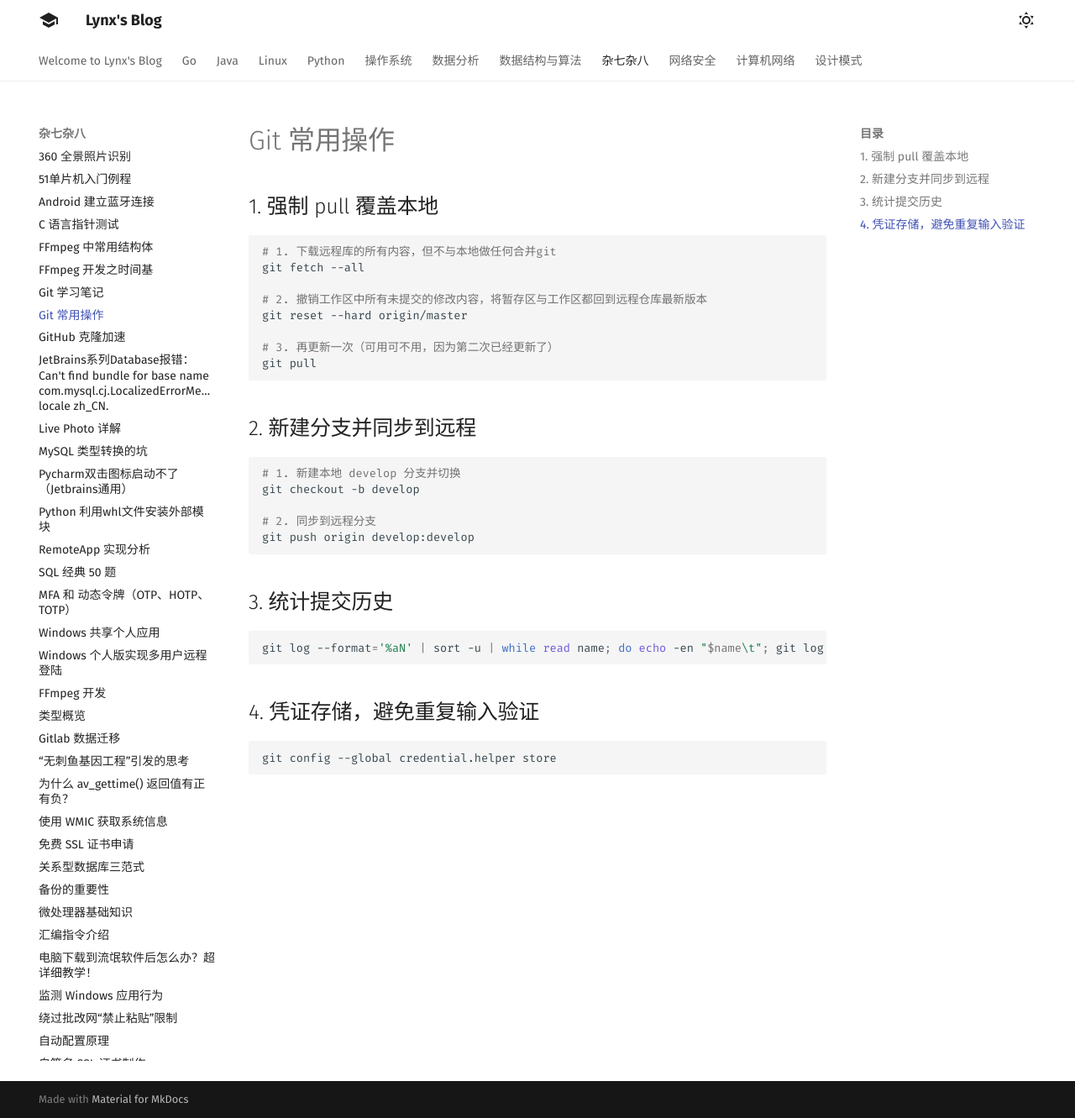
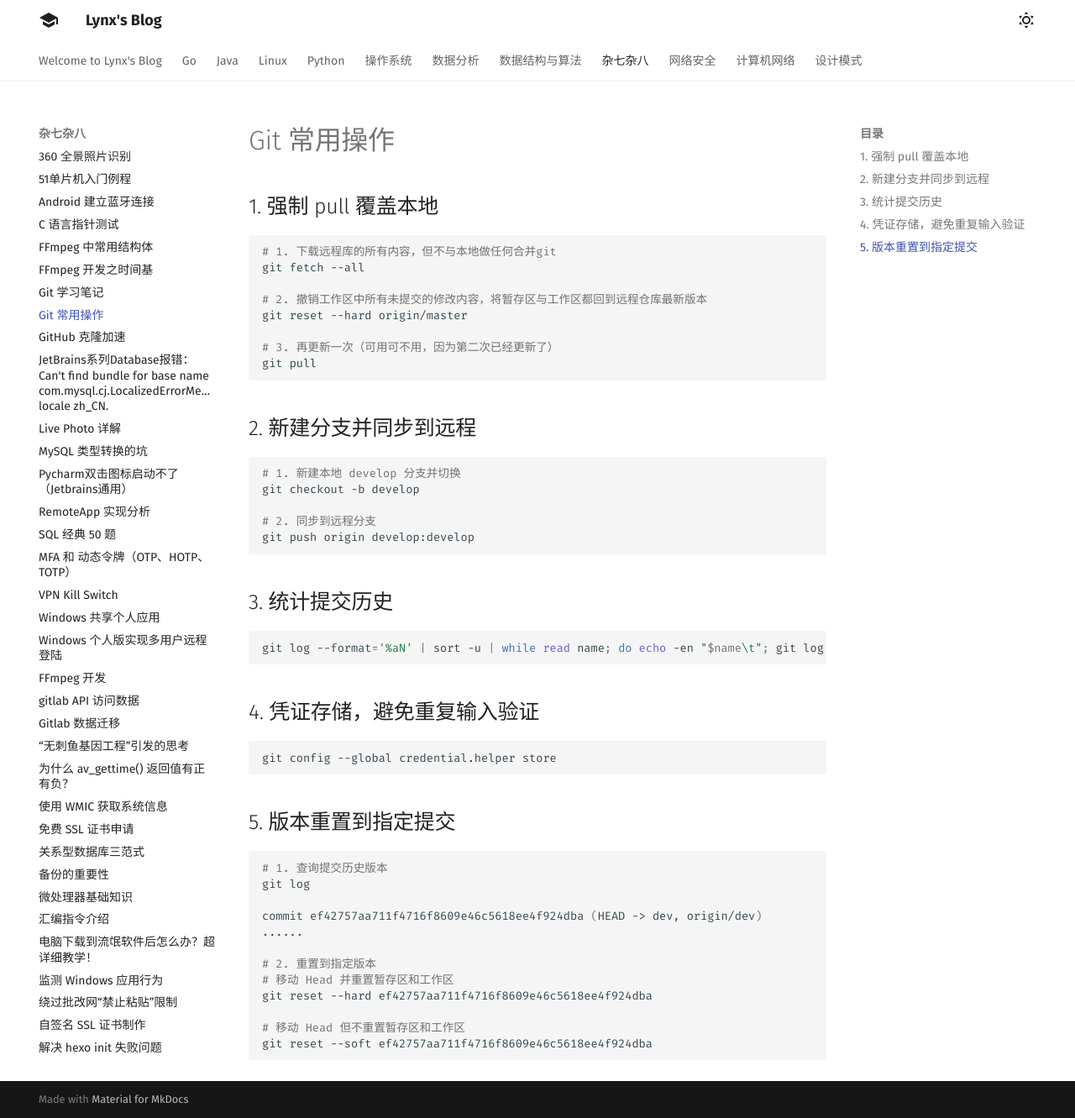
Before and after one commit to 1314liuwei/blog, an MkDocs documentation site: the page built from docs/杂七杂八/Git 常用操作.md, in a window 1280 px wide and 1331 px high. Shown: the whole window at 84% size. Built offline with MkDocs 1.6.1 and Material for MkDocs 9.7.7, drawn with Linux system fonts in a browser that asks for light colours.

Commit message:
2023/09/13 周三

````diff
--- a/docs/杂七杂八/Git 常用操作.md
+++ b/docs/杂七杂八/Git 常用操作.md
@@ -34,3 +34,20 @@ git log --format='%aN' | sort -u | while read name; do echo -en "$name\t"; git l
 ```bash
 git config --global credential.helper store
 ```
+
+## 5. 版本重置到指定提交
+
+```bash
+# 1. 查询提交历史版本
+git log
+
+commit ef42757aa711f4716f8609e46c5618ee4f924dba (HEAD -> dev, origin/dev)
+......
+
+# 2. 重置到指定版本
+# 移动 Head 并重置暂存区和工作区
+git reset --hard ef42757aa711f4716f8609e46c5618ee4f924dba
+
+# 移动 Head 但不重置暂存区和工作区
+git reset --soft ef42757aa711f4716f8609e46c5618ee4f924dba
+```
--- /dev/null
+++ b/docs/杂七杂八/VPN Kill Switch.md
@@ -0,0 +1,7 @@
+# VPN Kill Switch
+
+> 安装VPN后，你可能会认为你的网络活动受到完全保护，不会黑客和防火长城的监视。对于你访问的每个网站，你传输的所有数据都通过VPN的安全加密隧道发送，因此不会被发现。
+>
+> 但如果没有终止开关(Kill Switch)，你的数据依然不安全。
+>
+> 如果VPN连接失败（例如服务器问题、Wi-Fi信号弱、网络过载等），那么你的设备可能会切换到常规的无保护连接。然后网站会获取你的真实IP地址，Wi-Fi热点可能会看到你正在访问的网站，并且VPN不会加密你的任何数据。
````
Also changed, not shown: docs/Go/Zstandard 压缩算法.md (added, +14 -0 lines), docs/index.md (+0 -2 lines), docs/Go/gin 类型概览.md (renamed from docs/杂七杂八/gin 类型概览.md), docs/Java/自动配置原理.md (renamed from docs/杂七杂八/自动配置原理.md), docs/Python/Python用whl文件安装外部模块.md (renamed from docs/杂七杂八/Python用whl文件安装外部模块.md), docs/杂七杂八/gitlab API 访问数据.md (renamed from docs/Linux/gitlab API 访问数据.md).
